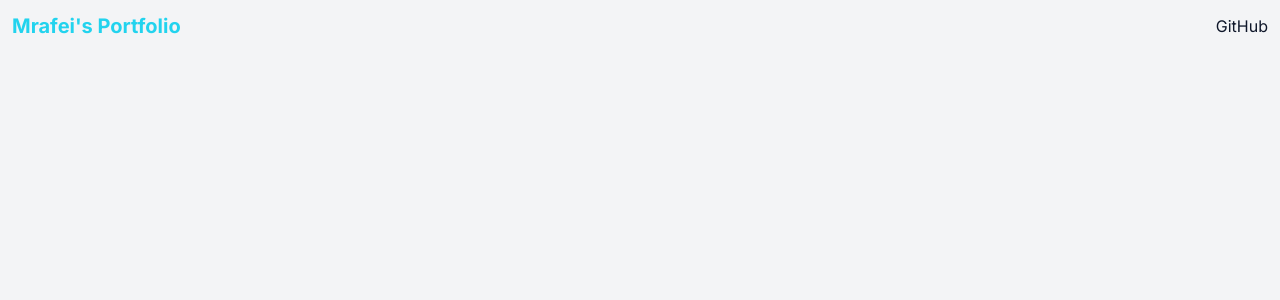
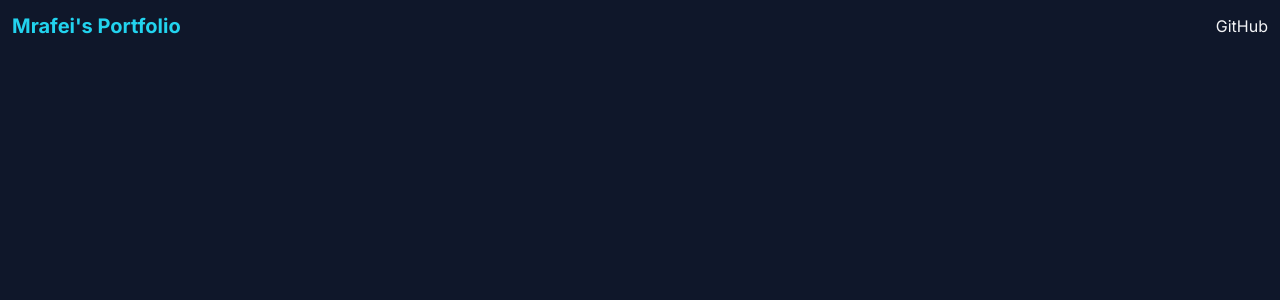
Before and after one commit to mrafei/portfolio, a Next.js app: page / in a window 1280 px wide. Shown: the top 300 px of the page. Built offline with nearby package versions, Linux system fonts and the light colour scheme.

Commit message:
remove light mode

```diff
--- a/next.config.js
+++ b/next.config.js
@@ -1,10 +1,13 @@
-const shouldAnalyzeBundles = process.env.ANALYZE === "true";
+const shouldAnalyzeBundles =
+  process.env.ANALYZE === "true" && process.env.NODE_ENV === "production";
 
 /** @type {import('next').NextConfig} */
 let nextConfig = {};
 
 if (shouldAnalyzeBundles) {
-  const withNextBundleAnalyzer = require("next-bundle-analyzer")({enabled: true});
+  const withNextBundleAnalyzer = require("next-bundle-analyzer")({
+    enabled: true,
+  });
   nextConfig = withNextBundleAnalyzer(nextConfig);
 }
 
--- a/src/app/globals.css
+++ b/src/app/globals.css
@@ -13,12 +13,6 @@
   --background-color: #0f172a;
 }
 
-@media (prefers-color-scheme: light) {
-  :root {
-    --text-color: #0f172a;
-    --background-color: #f3f4f6;
-  }
-}
 
 * {
   box-sizing: border-box;
@@ -41,9 +35,3 @@ a {
   color: inherit;
   text-decoration: none;
 }
-
-@media (prefers-color-scheme: dark) {
-  html {
-    color-scheme: dark;
-  }
-}
```
